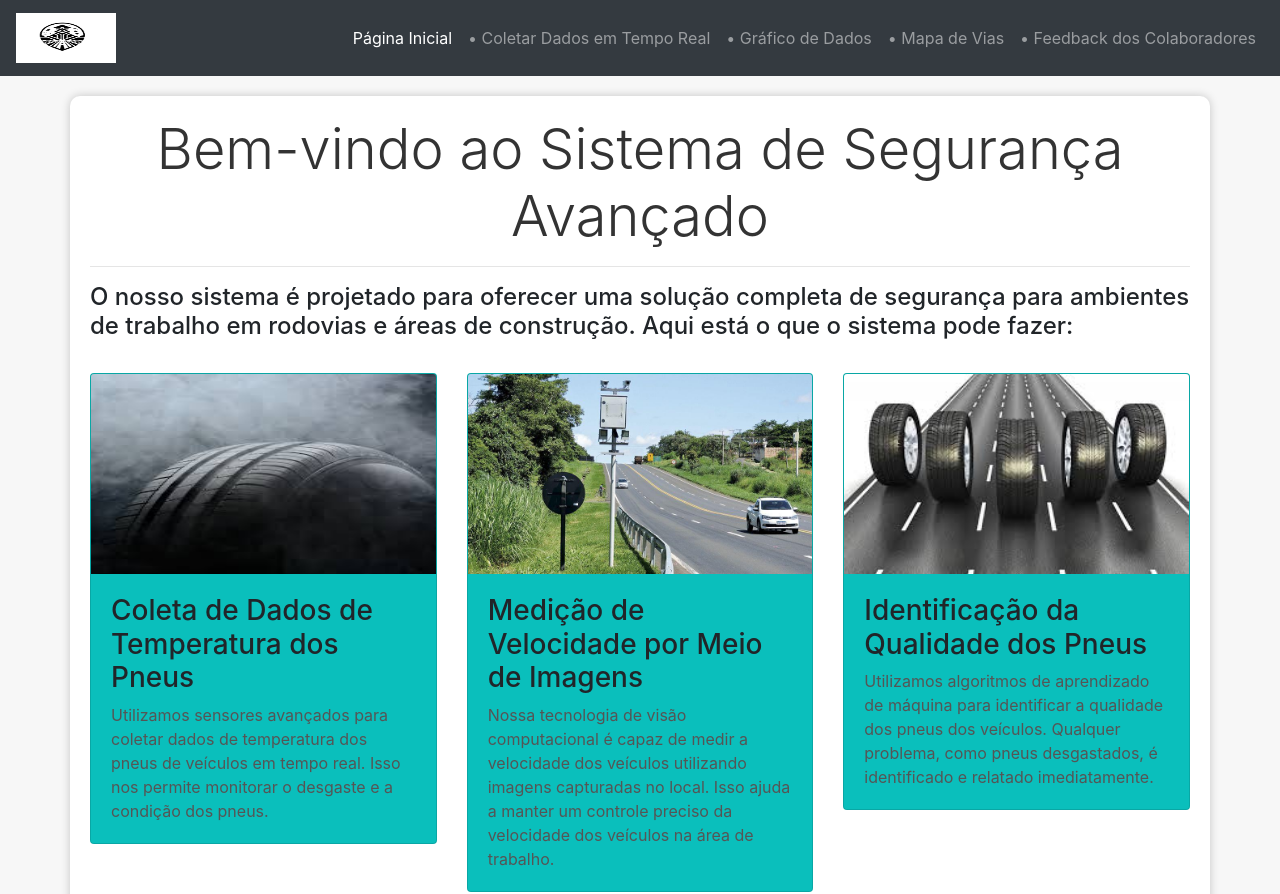
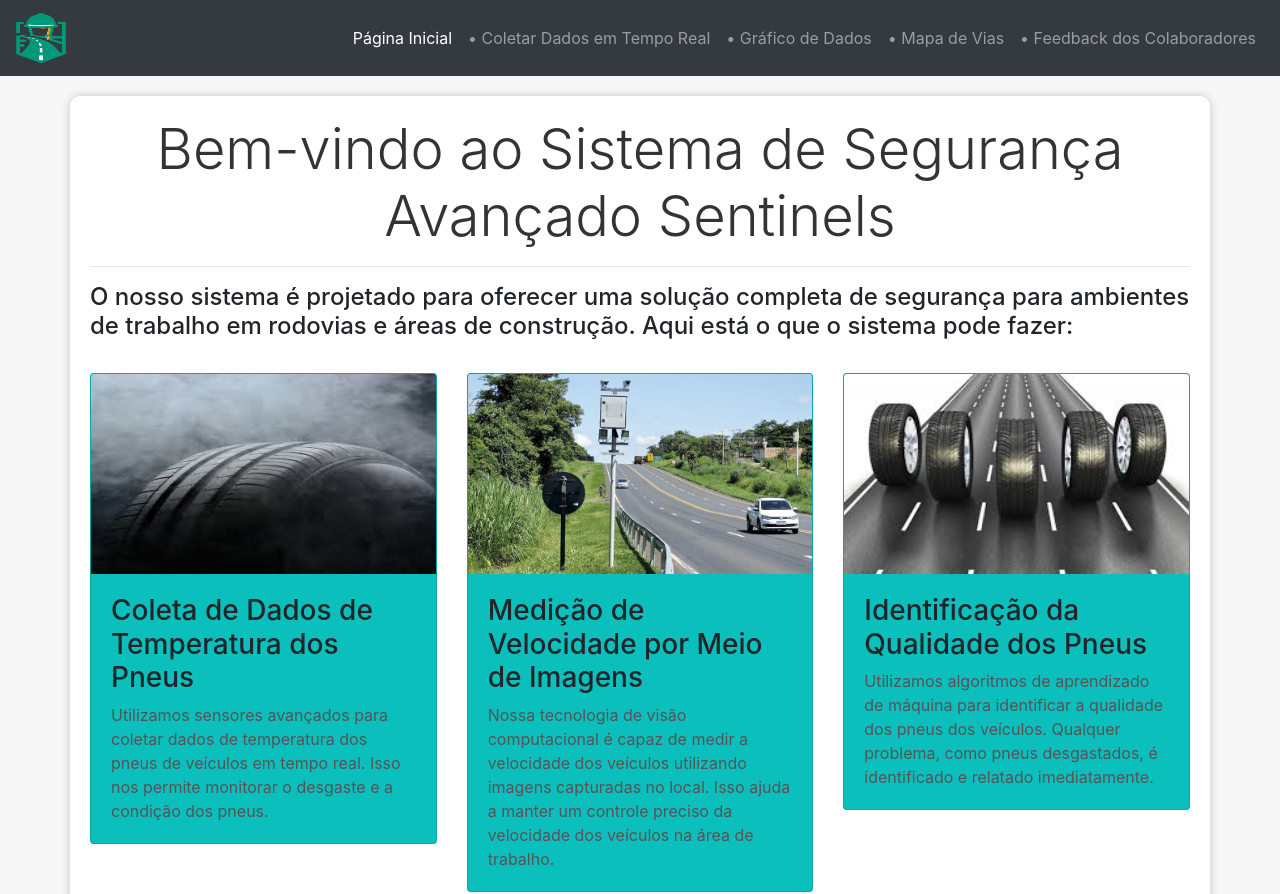
Before and after one commit to joaofilhox/prototipo-app, a plain HTML site: page index.html in a window 1280 px wide. Shown: the top 894 px of the page. Drawn offline with nearby package versions, Linux system fonts and the light colour scheme.

Commit message:
Terceira sprint do prototipo arteris

```diff
--- a/index.html
+++ b/index.html
@@ -12,7 +12,7 @@
 <body>
     <nav class="navbar navbar-expand-lg navbar-dark bg-dark">
         <a class="navbar-brand" href="#">
-            <img src="img/sentinels.jpeg" alt="Logo da Empresa" width="100" height="50">
+            <img src="img/logo2.png" alt="Logo da Empresa" width="50" height="50">
         </a>
         <button class="navbar-toggler" type="button" data-toggle="collapse" data-target="#navbarNav"
             aria-controls="navbarNav" aria-expanded="false" aria-label="Toggle navigation">
@@ -39,7 +39,7 @@
         </div>
     </nav>
     <main class="container">
-        <h1 class="display-4">Bem-vindo ao Sistema de Segurança Avançado</h1>
+        <h1 class="display-4">Bem-vindo ao Sistema de Segurança Avançado Sentinels</h1>
         <hr>
         <h4>O nosso sistema é projetado para oferecer uma solução completa de segurança para ambientes de
             trabalho em rodovias e áreas de construção. Aqui está o que o sistema pode fazer:</h4>
```
Also changed, not shown: chart.html (+1 -1 lines), feed.html (+1 -1 lines), inicio.html (+1 -1 lines), mapas.html (+1 -1 lines), img/logo2.png (added).
